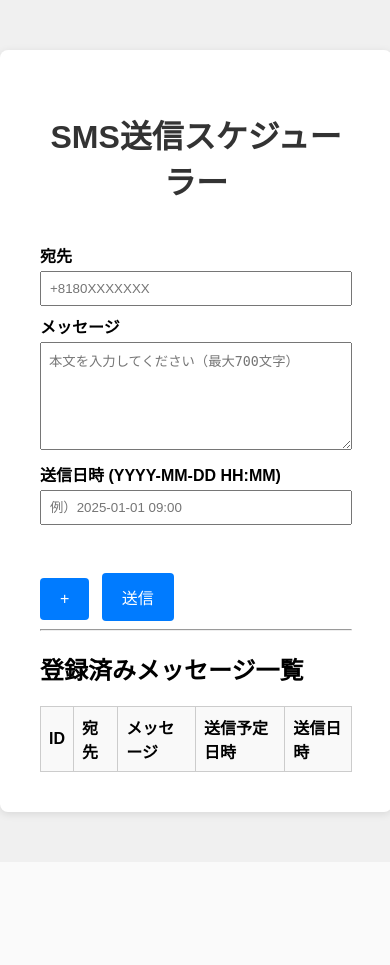
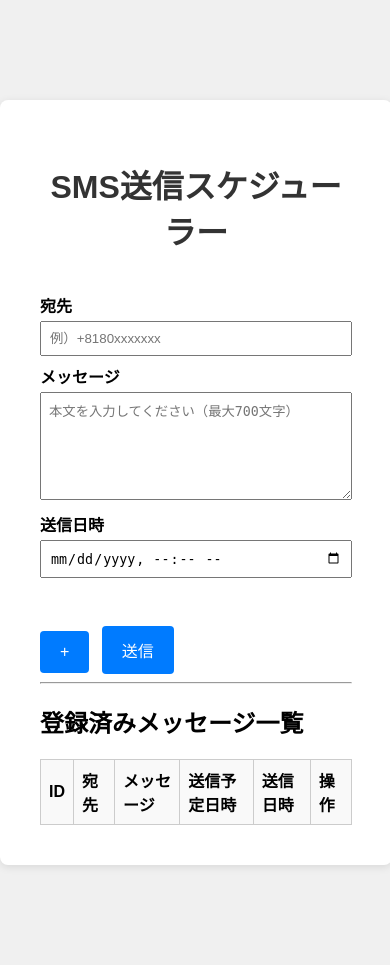
Before and after one commit to ranran1212/EventStaff-Reminder, a Flask app: page / in a window 390 px wide. Before the commit the page ends 819 px from the top, so only its background shows below. Run offline with Flask 3, Linux system fonts and the light colour scheme; lists and menus that the app fills with data are empty.

Commit message:
Update index.html

```diff
--- a/templates/index.html
+++ b/templates/index.html
@@ -3,7 +3,6 @@
 <head>
     <meta charset="UTF-8">
     <title>SMS送信スケジューラー</title>
-    <!-- スタイルを適用 -->
     <style>
         body {
             font-family: "ヒラギノ角ゴ ProN", "Hiragino Kaku Gothic ProN", Meiryo, sans-serif;
@@ -24,15 +23,6 @@
             color: #333333;
             margin-bottom: 40px;
         }
-        p {
-            font-size: 16px;
-            color: #555555;
-        }
-        input[type="file"] {
-            display: block;
-            margin: 20px 0;
-            font-size: 16px;
-        }
         input[type="submit"],
         button[type="submit"],
         button[type="button"] {
@@ -52,19 +42,6 @@
         button[type="button"]:hover {
             background-color: #0056b3;
         }
-        .message {
-            margin-top: 20px;
-            font-size: 16px;
-            color: #28a745;
-        }
-        @media screen and (max-width: 768px) {
-            .container {
-                width: 80%;
-                margin: 50px auto;
-            }
-        }
-
-        /* 追加の調整用 */
         .input-row {
             margin-bottom: 20px;
         }
@@ -74,7 +51,8 @@
             margin-bottom: 4px;
             font-weight: bold;
         }
-        input[type="text"] {
+        input[type="tel"],
+        input[type="datetime-local"] {
             width: 100%;
             margin-bottom: 8px;
             padding: 8px;
@@ -112,14 +90,30 @@
                 <!-- 初期表示用のフォームブロック -->
                 <div class="input-row">
                     <label>宛先</label>
-                    <input type="text" name="phone_number[]" placeholder="+8180XXXXXXX" required>
+                    <input
+                        type="tel"
+                        name="phone_number[]"
+                        pattern="^\\+?[0-9]{7,15}$"
+                        placeholder="例）+8180xxxxxxx"
+                        title="国際形式か、数字のみ7~15桁を入力してください"
+                        required
+                    >
 
                     <label>メッセージ</label>
-                    <!-- 700文字程度入るように、十分な行数・maxlengthを指定 -->
-                    <textarea name="message_body[]" rows="6" maxlength="700" placeholder="本文を入力してください（最大700文字）" required></textarea>
+                    <textarea
+                        name="message_body[]"
+                        rows="6"
+                        maxlength="700"
+                        placeholder="本文を入力してください（最大700文字）"
+                        required
+                    ></textarea>
 
-                    <label>送信日時 (YYYY-MM-DD HH:MM)</label>
-                    <input type="text" name="scheduled_time[]" placeholder="例）2025-01-01 09:00" required>
+                    <label>送信日時</label>
+                    <input
+                        type="datetime-local"
+                        name="scheduled_time[]"
+                        required
+                    >
                 </div>
             </div>
 
@@ -138,8 +132,8 @@
                 <th>メッセージ</th>
                 <th>送信予定日時</th>
                 <th>送信日時</th>
+                <th>操作</th>
             </tr>
-            <!-- Flaskのテンプレートで行を繰り返し表示する想定 -->
             {% for sms in scheduled_sms_list %}
             <tr>
                 <td>{{ sms.id }}</td>
@@ -147,6 +141,13 @@
                 <td>{{ sms.message_body }}</td>
                 <td>{{ sms.scheduled_time }}</td>
                 <td>{{ sms.sent_at }}</td>
+                <td>
+                    <!-- 削除ボタン: /delete へ POST -->
+                    <form method="POST" action="/delete" style="display:inline;">
+                        <input type="hidden" name="message_id" value="{{ sms.id }}">
+                        <button type="submit">×</button>
+                    </form>
+                </td>
             </tr>
             {% endfor %}
         </table>
@@ -157,18 +158,34 @@
         function addRow() {
             const container = document.getElementById("inputContainer");
 
-            // 新しく追加する入力欄
             const newRow = document.createElement("div");
             newRow.classList.add("input-row");
             newRow.innerHTML = `
                 <label>宛先</label>
-                <input type="text" name="phone_number[]" placeholder="+8180XXXXXXX" required>
+                <input
+                    type="tel"
+                    name="phone_number[]"
+                    pattern="^\\+?[0-9]{7,15}$"
+                    placeholder="例）+8190xxxxxxx"
+                    title="国際形式か、数字のみ7~15桁を入力してください"
+                    required
+                >
 
                 <label>メッセージ</label>
-                <textarea name="message_body[]" rows="6" maxlength="700" placeholder="本文を入力してください（最大700文字）" required></textarea>
+                <textarea
+                    name="message_body[]"
+                    rows="6"
+                    maxlength="700"
+                    placeholder="本文を入力してください（最大700文字）"
+                    required
+                ></textarea>
 
-                <label>送信日時 (YYYY-MM-DD HH:MM)</label>
-                <input type="text" name="scheduled_time[]" placeholder="例）2025-01-01 09:00" required>
+                <label>送信日時</label>
+                <input
+                    type="datetime-local"
+                    name="scheduled_time[]"
+                    required
+                >
             `;
 
             container.appendChild(newRow);
```
